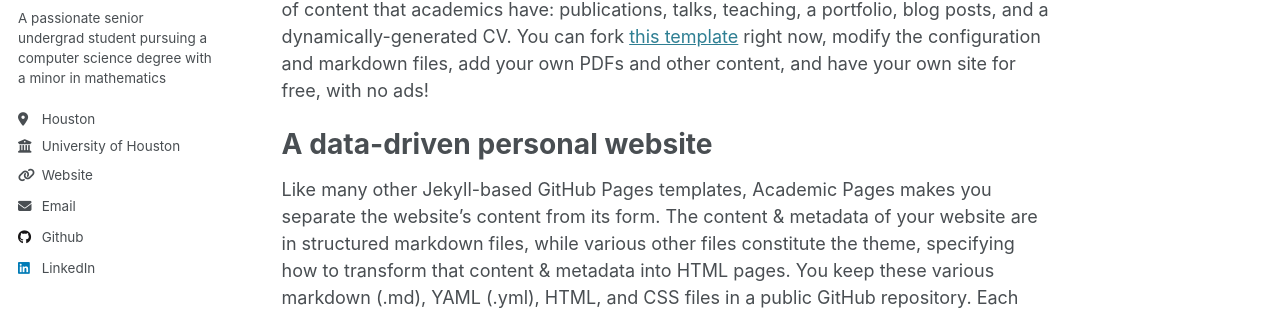
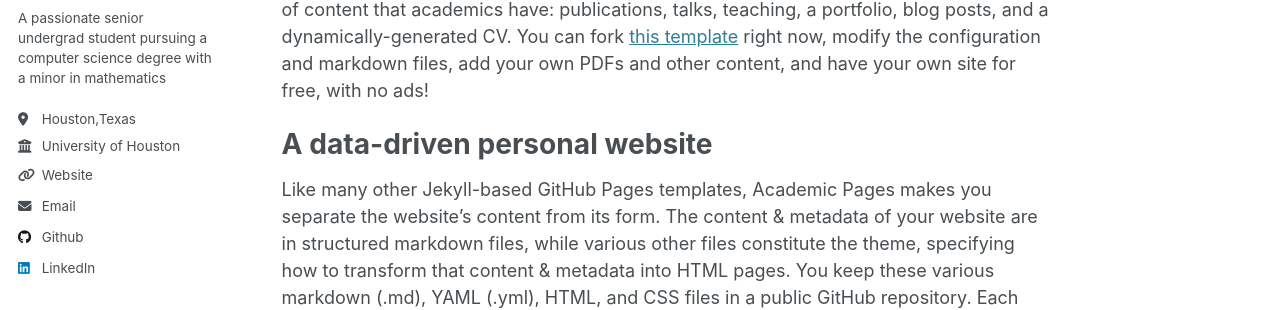
Before and after one commit to sunnySKL/sunnySKL.github.io, a Jekyll site: the page built from _pages/about.md, in a window 1280 px wide. Shown: the part 315-625 px from the top of the page. Built offline with Jekyll 4.4.1, drawn with Linux system fonts in a browser that asks for light colours.

Commit message:
Update _config.yml

```diff
--- a/_config.yml
+++ b/_config.yml
@@ -25,7 +25,7 @@ author:
   name             : "Hung Liu"
   pronouns         : # example: "she/her"
   bio              : "A passionate senior undergrad student pursuing a computer science degree with a minor in mathematics"
-  location         : "Houston"
+  location         : "Houston,Texas"
   employer         : "University of Houston"
   email            : "hungliu.contact@gmail.com"
   uri              : "https://uh.edu/nsm/computer-science/"
```
